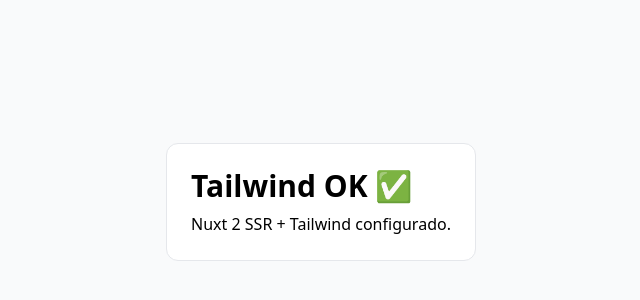
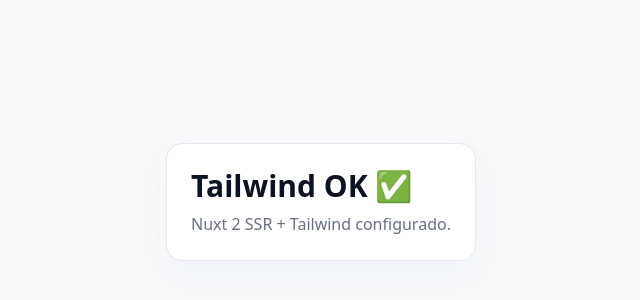
Before and after one commit to adhesiboss/global66-business-case, a Nuxt app in the folder front/: page / in a window 1280 px wide. Shown: the part 198-498 px from the top of the page, without its empty margins (319-959 px from the left). Built offline with nearby package versions, Linux system fonts and the light colour scheme.

Commit message:
Finalize Growth Thinking document

```diff
--- a/front/tailwind.config.js
+++ b/front/tailwind.config.js
@@ -1,12 +1,39 @@
+// front/tailwind.config.js
 module.exports = {
-  content: ['./components/**/*.{vue,js}','./layouts/**/*.vue','./pages/**/*.vue'],
+  content: [
+    './components/**/*.{vue,js}',
+    './layouts/**/*.vue',
+    './pages/**/*.vue',
+    './plugins/**/*.{js,ts}',
+  ],
   theme: {
     extend: {
-  colors: {
-    primary: '#2F4FB2',
-    accent: '#00E38C',
-  },
-}
+      colors: {
+        // Brand (tu base)
+        primary: '#2F4FB2',
+        accent: '#00E38C',
+
+        // Semantic (para maquetar como Figma, sin depender de gray-*)
+        ink: '#0B1220',          // texto principal
+        muted: '#667085',        // texto secundario
+        surface: '#FFFFFF',      // cards
+        canvas: '#F6F7FB',       // fondo página
+        border: '#E6E8F0',       // borde suave
+
+        // Opcionales (si los usas en el hero/glow)
+        soft: '#EEF1F7',         // caja gris del hero
+      },
+
+      boxShadow: {
+        soft: '0 12px 32px rgba(11, 18, 32, 0.10)',
+        glow: '0 0 60px rgba(47, 79, 178, 0.25)',
+      },
+
+      borderRadius: {
+        xl: '16px',
+        '2xl': '20px',
+      },
+    },
   },
   plugins: [],
 }
```
Also changed, not shown: 1 other file (tests, documents, lock files or other folders).
